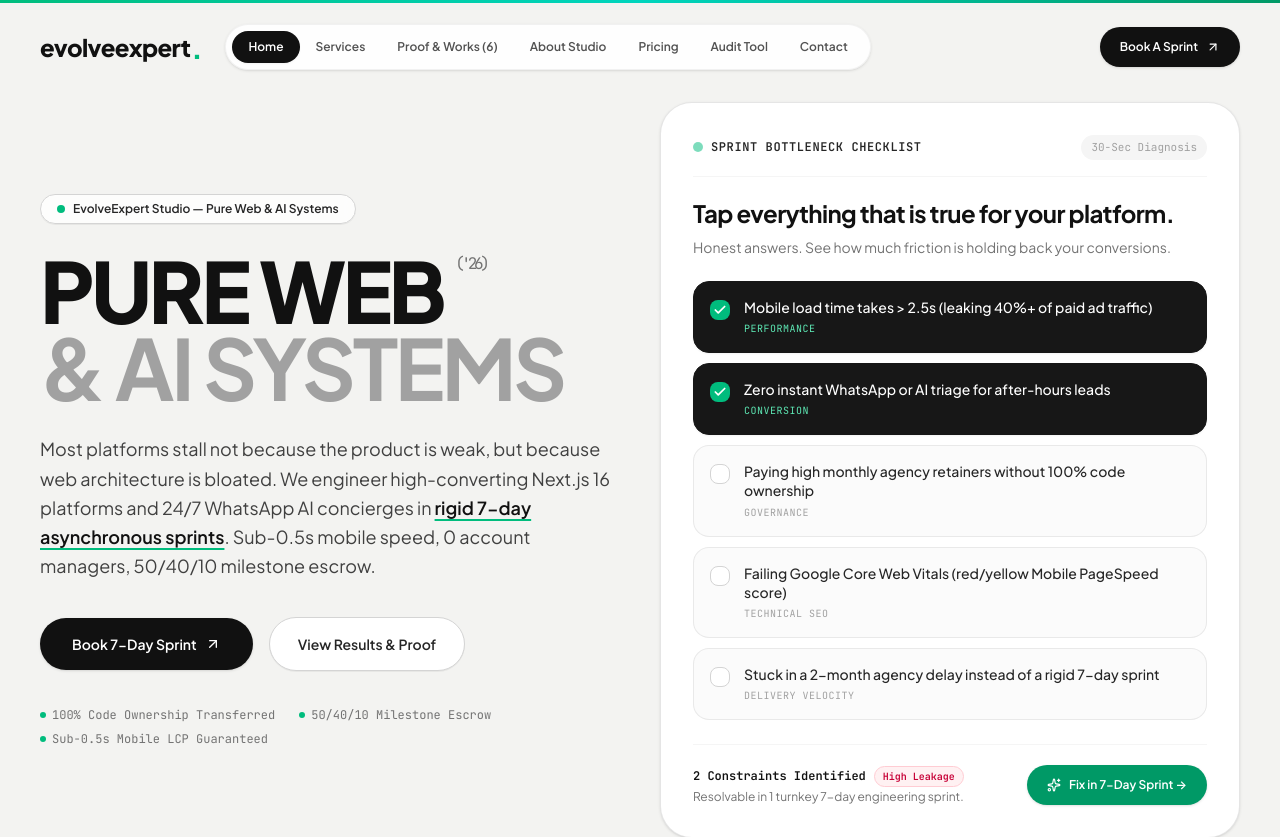
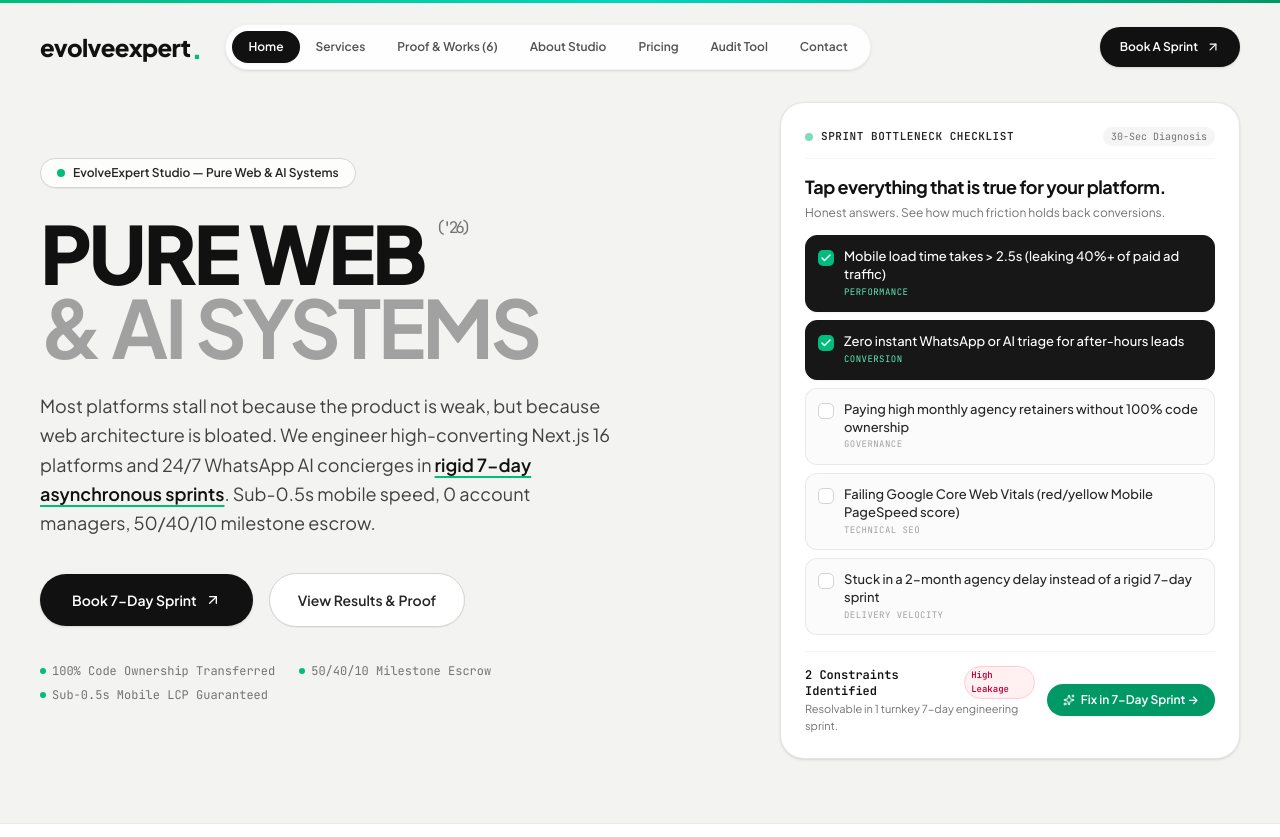
Before and after one commit to irfankhan2213/evolve-expert, a Next.js app: page / in a window 1280 px wide. Shown: the top 837 px of the page. Built offline with nearby package versions, Linux system fonts and the light colour scheme.

Commit message:
fix(hero): make sprint bottleneck checklist card compact in scale, padding, and typography

```diff
--- a/src/components/StitchHero.tsx
+++ b/src/components/StitchHero.tsx
@@ -62,9 +62,9 @@
   return (
     <section className="relative max-w-[1360px] mx-auto px-5 sm:px-10 pt-4 pb-16 overflow-hidden">
       {/* Main Hero Grid */}
-      <div className="grid grid-cols-1 lg:grid-cols-12 gap-10 items-center">
+      <div className="grid grid-cols-1 lg:grid-cols-12 gap-8 lg:gap-10 items-center">
         {/* Left Column: Monumental Title & Pitch */}
-        <div className="lg:col-span-6 space-y-7">
+        <div className="lg:col-span-7 space-y-6 sm:space-y-7">
           <motion.div
             initial={{ opacity: 0, y: -10 }}
             animate={{ opacity: 1, y: 0 }}
@@ -84,7 +84,7 @@
             transition={{ duration: 0.7, delay: 0.1, ease: [0.16, 1, 0.3, 1] }}
             className="relative"
           >
-            <h1 className="text-[52px] sm:text-[76px] lg:text-[84px] font-extrabold tracking-[-0.04em] leading-[0.92] uppercase text-[#111111]">
+            <h1 className="text-[50px] sm:text-[72px] lg:text-[80px] font-extrabold tracking-[-0.04em] leading-[0.92] uppercase text-[#111111]">
               PURE WEB
               <span className="text-sm sm:text-base font-mono align-top ml-3 text-neutral-500 font-normal">
                 (&apos;26)
@@ -156,38 +156,38 @@
           </motion.div>
         </div>
 
-        {/* Right Column: Interactive Sprint Bottleneck Checklist (WeScale Style) */}
+        {/* Right Column: Compact Sprint Bottleneck Checklist */}
         <motion.div
           initial={{ opacity: 0, scale: 0.96, y: 20 }}
           animate={{ opacity: 1, scale: 1, y: 0 }}
           transition={{ duration: 0.7, delay: 0.2, ease: [0.16, 1, 0.3, 1] }}
-          className="lg:col-span-6"
+          className="lg:col-span-5 w-full flex justify-center lg:justify-end"
         >
-          <div className="bg-white rounded-[32px] p-6 sm:p-8 border border-black/10 shadow-sm relative overflow-hidden">
+          <div className="bg-white rounded-[24px] p-5 sm:p-6 border border-black/10 shadow-sm relative overflow-hidden w-full max-w-[460px]">
             {/* Top Card Badge */}
-            <div className="flex items-center justify-between border-b border-neutral-100 pb-4 mb-5">
+            <div className="flex items-center justify-between border-b border-neutral-100 pb-3 mb-3.5">
               <div className="flex items-center gap-2">
-                <span className="w-2.5 h-2.5 rounded-full bg-emerald-500 animate-pulse"></span>
-                <span className="text-xs font-mono uppercase tracking-wider font-bold text-neutral-800">
+                <span className="w-2 h-2 rounded-full bg-emerald-500 animate-pulse"></span>
+                <span className="text-[11px] font-mono uppercase tracking-wider font-bold text-neutral-800">
                   Sprint Bottleneck Checklist
                 </span>
               </div>
-              <span className="text-[11px] font-mono text-neutral-400 bg-neutral-100 px-2.5 py-1 rounded-full">
+              <span className="text-[10px] font-mono text-neutral-500 bg-neutral-100 px-2 py-0.5 rounded-full">
                 30-Sec Diagnosis
               </span>
             </div>
 
-            <div className="space-y-2 mb-6">
-              <h2 className="text-xl sm:text-2xl font-bold tracking-tight text-[#111111]">
+            <div className="space-y-1 mb-3.5">
+              <h2 className="text-base sm:text-lg font-bold tracking-tight text-[#111111]">
                 Tap everything that is true for your platform.
               </h2>
-              <p className="text-xs sm:text-sm text-neutral-500">
-                Honest answers. See how much friction is holding back your conversions.
+              <p className="text-xs text-neutral-500">
+                Honest answers. See how much friction holds back conversions.
               </p>
             </div>
 
-            {/* Checklist Items */}
-            <div className="space-y-2.5">
+            {/* Checklist Items - Compact */}
+            <div className="space-y-2">
               {CONSTRAINTS.map((item) => {
                 const isChecked = selectedConstraints.includes(item.id);
                 return (
@@ -195,31 +195,31 @@
                     key={item.id}
                     type="button"
                     onClick={() => toggleConstraint(item.id)}
-                    className={`w-full text-left p-3.5 sm:p-4 rounded-2xl border transition-all duration-200 flex items-start gap-3.5 cursor-pointer ${
+                    className={`w-full text-left p-2.5 sm:p-3 rounded-xl border transition-all duration-200 flex items-start gap-2.5 cursor-pointer ${
                       isChecked
                         ? "bg-neutral-900 text-white border-neutral-900 shadow-xs"
                         : "bg-neutral-50/80 text-neutral-800 border-neutral-200/80 hover:bg-neutral-100/80"
                     }`}
                   >
                     <div
-                      className={`w-5 h-5 rounded-lg flex items-center justify-center shrink-0 mt-0.5 transition-colors ${
+                      className={`w-4 h-4 rounded-[5px] flex items-center justify-center shrink-0 mt-0.5 transition-colors ${
                         isChecked
                           ? "bg-emerald-500 text-white"
                           : "border border-neutral-300 bg-white"
                       }`}
                     >
-                      {isChecked && <Check className="w-3.5 h-3.5 stroke-[3]" />}
+                      {isChecked && <Check className="w-3 h-3 stroke-[3]" />}
                     </div>
                     <div className="flex-1 min-w-0">
                       <p
-                        className={`text-xs sm:text-sm font-medium leading-snug ${
+                        className={`text-xs sm:text-[13px] font-medium leading-snug ${
                           isChecked ? "text-white" : "text-neutral-800"
                         }`}
                       >
                         {item.label}
                       </p>
                       <span
-                        className={`text-[10px] font-mono uppercase tracking-wider block mt-1 ${
+                        className={`text-[9px] font-mono uppercase tracking-wider block mt-0.5 ${
                           isChecked ? "text-emerald-300" : "text-neutral-400"
                         }`}
                       >
@@ -231,21 +231,21 @@
               })}
             </div>
 
-            {/* Diagnostic Result Box */}
-            <div className="mt-6 pt-5 border-t border-neutral-100">
-              <div className="flex flex-col sm:flex-row sm:items-center justify-between gap-4">
+            {/* Diagnostic Result Box - Compact */}
+            <div className="mt-4 pt-3.5 border-t border-neutral-100">
+              <div className="flex flex-col sm:flex-row sm:items-center justify-between gap-3">
                 <div>
                   <div className="flex items-center gap-2">
                     <span className="text-xs font-mono font-bold text-[#111111]">
                       {count} {count === 1 ? "Constraint" : "Constraints"} Identified
                     </span>
                     {count > 0 && (
-                      <span className="px-2 py-0.5 rounded-full text-[10px] font-mono bg-rose-50 text-rose-700 font-bold border border-rose-200">
+                      <span className="px-1.5 py-0.5 rounded-full text-[9px] font-mono bg-rose-50 text-rose-700 font-bold border border-rose-200">
                         High Leakage
                       </span>
                     )}
                   </div>
-                  <p className="text-xs text-neutral-500 mt-0.5">
+                  <p className="text-[11px] text-neutral-500 mt-0.5">
                     {count === 0
                       ? "Select constraints above to diagnose your bottleneck."
                       : "Resolvable in 1 turnkey 7-day engineering sprint."}
@@ -254,9 +254,9 @@
 
                 <Link
                   href="/pricing#plans"
-                  className="inline-flex items-center justify-center gap-2 px-5 py-3 rounded-full bg-emerald-600 hover:bg-emerald-700 text-white font-semibold text-xs transition shadow-sm shrink-0"
+                  className="inline-flex items-center justify-center gap-1.5 px-4 py-2 rounded-full bg-emerald-600 hover:bg-emerald-700 text-white font-semibold text-xs transition shadow-xs shrink-0"
                 >
-                  <Sparkles className="w-3.5 h-3.5" />
+                  <Sparkles className="w-3 h-3" />
                   <span>Fix in 7-Day Sprint →</span>
                 </Link>
               </div>
```
Also changed, not shown: 1 other file (tests, documents, lock files or other folders).
